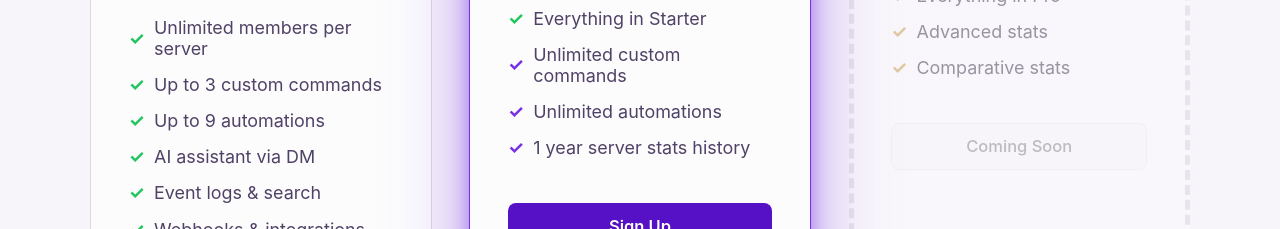
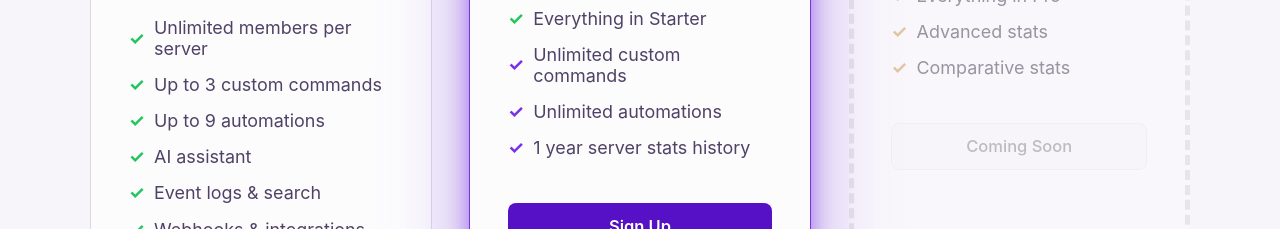
Before and after one commit to starspacegroup/spacebot, a SvelteKit app: page / in a window 1280 px wide. Shown: the part 3120-3349 px from the top of the page. Built offline with nearby package versions, Linux system fonts and the light colour scheme; no server answers.

Commit message:
feat: update AI assistant description in pricing section

```diff
--- a/src/routes/+page.svelte
+++ b/src/routes/+page.svelte
@@ -126,7 +126,7 @@
 					<li><span class="check">✓</span> Unlimited members per server</li>
 					<li><span class="check">✓</span> Up to 3 custom commands</li>
 					<li><span class="check">✓</span> Up to 9 automations</li>
-					<li><span class="check">✓</span> AI assistant via DM</li>
+					<li><span class="check">✓</span> AI assistant</li>
 					<li><span class="check">✓</span> Event logs & search</li>
 					<li><span class="check">✓</span> Webhooks & integrations</li>
 					<li><span class="check">✓</span> REST API & API keys</li>
```
